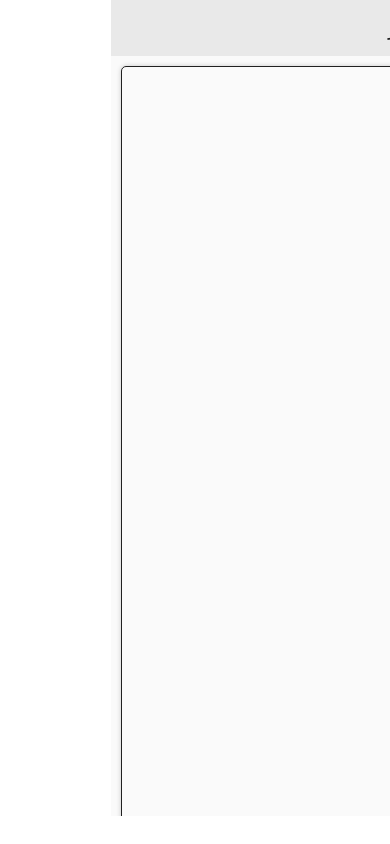
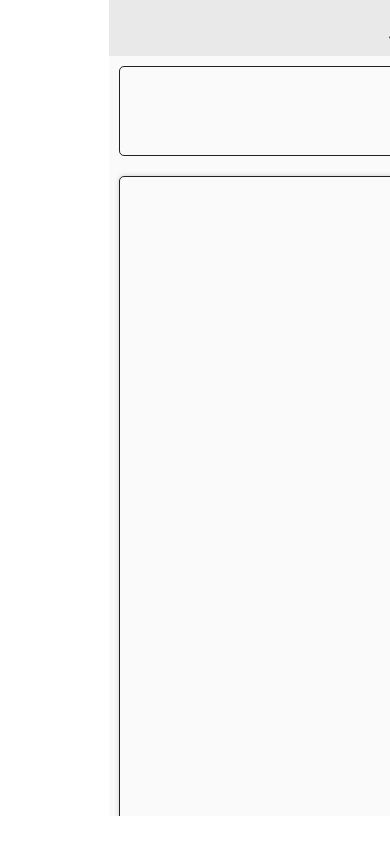
Before and after one commit to Farshad-dev-67/News, an Angular app: page /news in a window 390 px wide. Built offline with nearby package versions, Linux system fonts and the light colour scheme.

Commit message:
change style

```diff
--- a/src/app/_modules/news/news.component.html
+++ b/src/app/_modules/news/news.component.html
@@ -1,6 +1,10 @@
 <div class="wrapper-container">
     <div class="row">
-        <div class="search-list"></div>
+        <div class="search"></div>
+        <div class="search-hidden"></div>
+    </div>
+    <div class="row">
+        <div class="news-list"></div>
         <div class="news-details"></div>
     </div>
 </div>
--- a/src/app/_modules/news/news.component.scss
+++ b/src/app/_modules/news/news.component.scss
@@ -4,7 +4,7 @@
   justify-content: center;
   flex-wrap: wrap;
 }
-.search-list{
+.news-list{
   border: 1px solid;
   width: 48%;
   height: 100vh;
@@ -20,11 +20,36 @@
   border-radius: 5px;
   box-shadow: 0 0 5px rgb(0 0 0 / 20%);
 }
+.search{
+  border: 1px solid;
+  width: 48%;
+  height: 90px;
+  margin-top: 12px;
+  border-radius: 5px;
+  box-sizing: border-box;
+  margin: 10px;
+}
+.search-hidden{
+  border: 1px solid;
+  width: 48%;
+  margin: 10px;
+  height: 90px;
+  margin-top: 12px;
+  border-radius: 5px;
+  box-sizing: border-box;
+  visibility: hidden;
+}
 @media (max-width: 1100px) {
   .news-details{
     width: 98%;
   }
-  .search-list{
+  .news-list{
     width: 98%;
   }
+  .search{
+    width: 99%;
+  }
+  .search-hidden{
+    display: none;
+  }
 }
--- a/src/app/app.component.html
+++ b/src/app/app.component.html
@@ -1,10 +1,5 @@
-<div>
   <mat-toolbar>لیست اخبار</mat-toolbar>
-</div>
 <mat-drawer-container class="example-container">
-
-
-  <!-- <mat-drawer mode="side" opened>Drawer content</mat-drawer> -->
   <mat-drawer-content>
     <router-outlet></router-outlet>
   </mat-drawer-content>
--- a/src/app/app.component.scss
+++ b/src/app/app.component.scss
@@ -19,6 +19,7 @@
 }
 .mat-toolbar{
   background: #e9e9e9 !important;
+  font-family: 'iransans';
 }
 .mat-drawer{
   background-color: #e0e0e0;
--- a/src/styles.scss
+++ b/src/styles.scss
@@ -1,4 +1,20 @@
 /* You can add global styles to this file, and also import other style files */
+@font-face {
+    font-family: 'iransans';
+    src: url('./assets/fonts/IRANSansXV.woff2') format('woff'),
+        url('./assets/fonts/IRANSansXV.woff2') format('woff2');
+}
 
-html, body { height: 100%; direction: rtl}
-body { margin: 0; font-family: Roboto, "Helvetica Neue", sans-serif; }
+* {
+    font-family: 'iransans';
+}
+
+html,
+body {
+    height: 100%;
+    direction: rtl
+}
+
+body {
+    margin: 0;
+}
```
Also changed, not shown: src/assets/fonts/IRANSansXV.woff (added), src/assets/fonts/IRANSansXV.woff2 (added).
